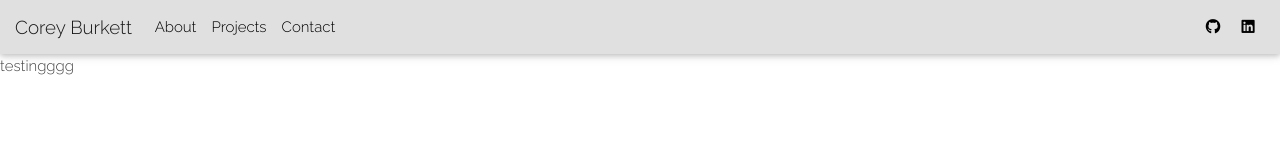
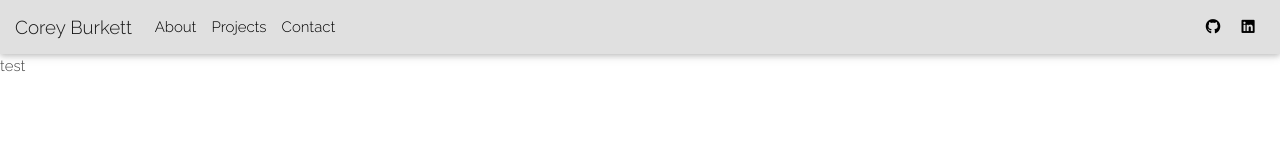
Before and after one commit to cburkett22/React-Portfolio, a React (Create React App) app: page /contact in a window 1280 px wide. Shown: the top 160 px of the page. Built offline with nearby package versions, Linux system fonts and the light colour scheme.

Commit message:
Adjusted navbar button styling

```diff
--- a/src/App.js
+++ b/src/App.js
@@ -7,7 +7,7 @@ import Navbar from "./components/Navbar";
 import Footer from "./components/Footer";
 import Wrapper from "./components/Wrapper";
 
-function App() {
+const App = () => {
   return (
     <>
     <Router>
--- a/src/components/Navbar/index.js
+++ b/src/components/Navbar/index.js
@@ -1,10 +1,6 @@
 import React from "react";
 import { Link } from "react-router-dom";
 import "./style.css";
-
-const navbarBtns = {
-  right: "0"
-};
 
 function Navbar() {
   return (
@@ -44,7 +40,7 @@ function Navbar() {
           </li>
         </ul>
       </div>
-      <ul class="navbar-nav ml-auto nav-flex-icons" style={ navbarBtns }>
+      <ul class="navbar-nav ml-auto nav-flex-icons" style={{ right: 0 }}>
             <li class="nav-item">
                 <a class="nav-link waves-effect waves-light" href="https://github.com/cburkett22" target="_blank" rel="noopener noreferrer">
                     <i class="fab fa-github"></i>
--- a/src/pages/About.js
+++ b/src/pages/About.js
@@ -4,7 +4,7 @@ import Container from "../components/Container";
 import Row from "../components/Row";
 import Col from "../components/Col";
 
-function About() {
+const About = () => {
   return (
     <div>
       <Hero backgroundImage="../img/background.JPG">
--- a/src/pages/Contact.js
+++ b/src/pages/Contact.js
@@ -4,7 +4,7 @@ function Search() {
 
     return (
       <div>
-        <p>testingggg</p>
+        <p>test</p>
       </div>
     );
 }
```
